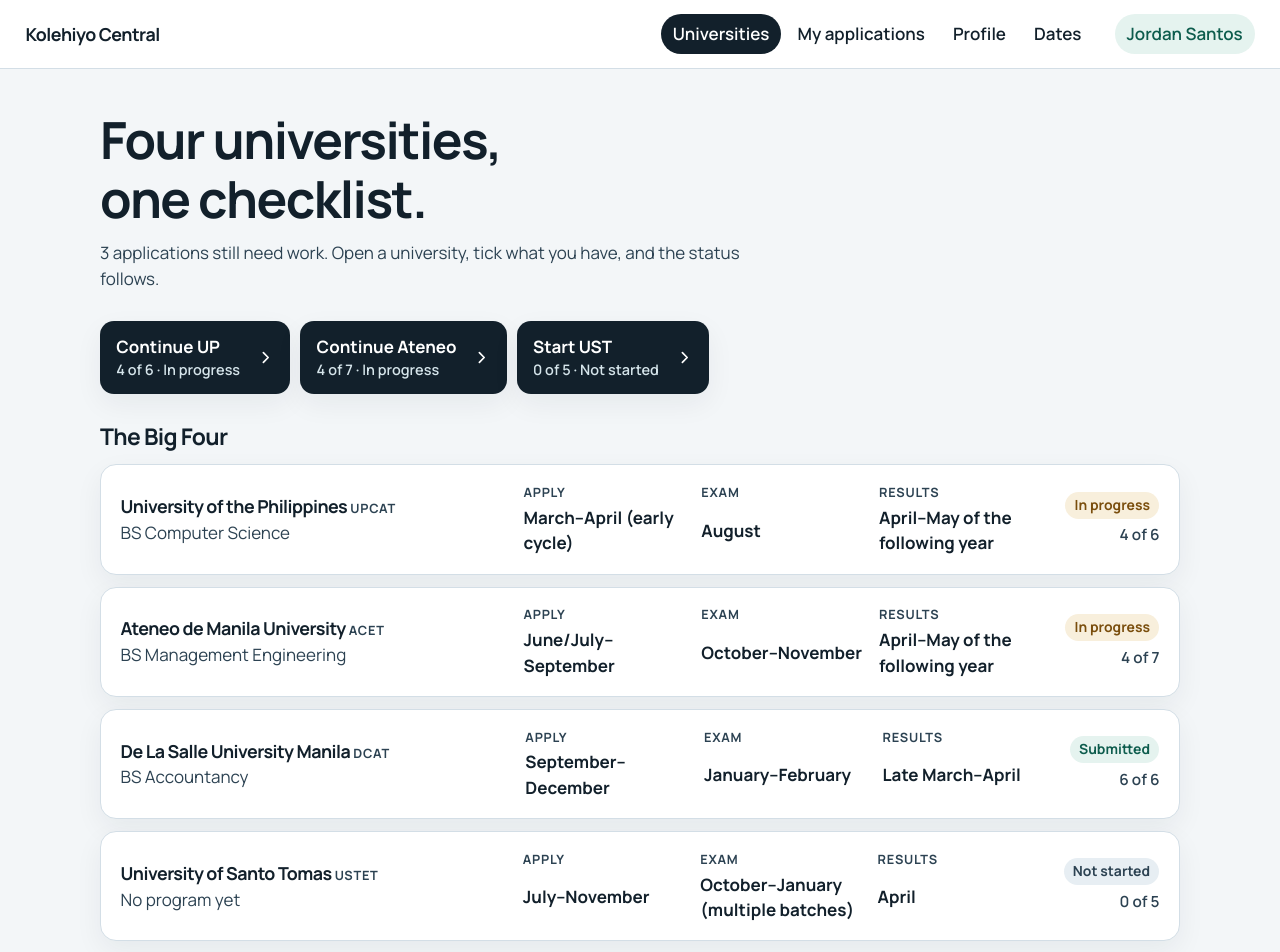
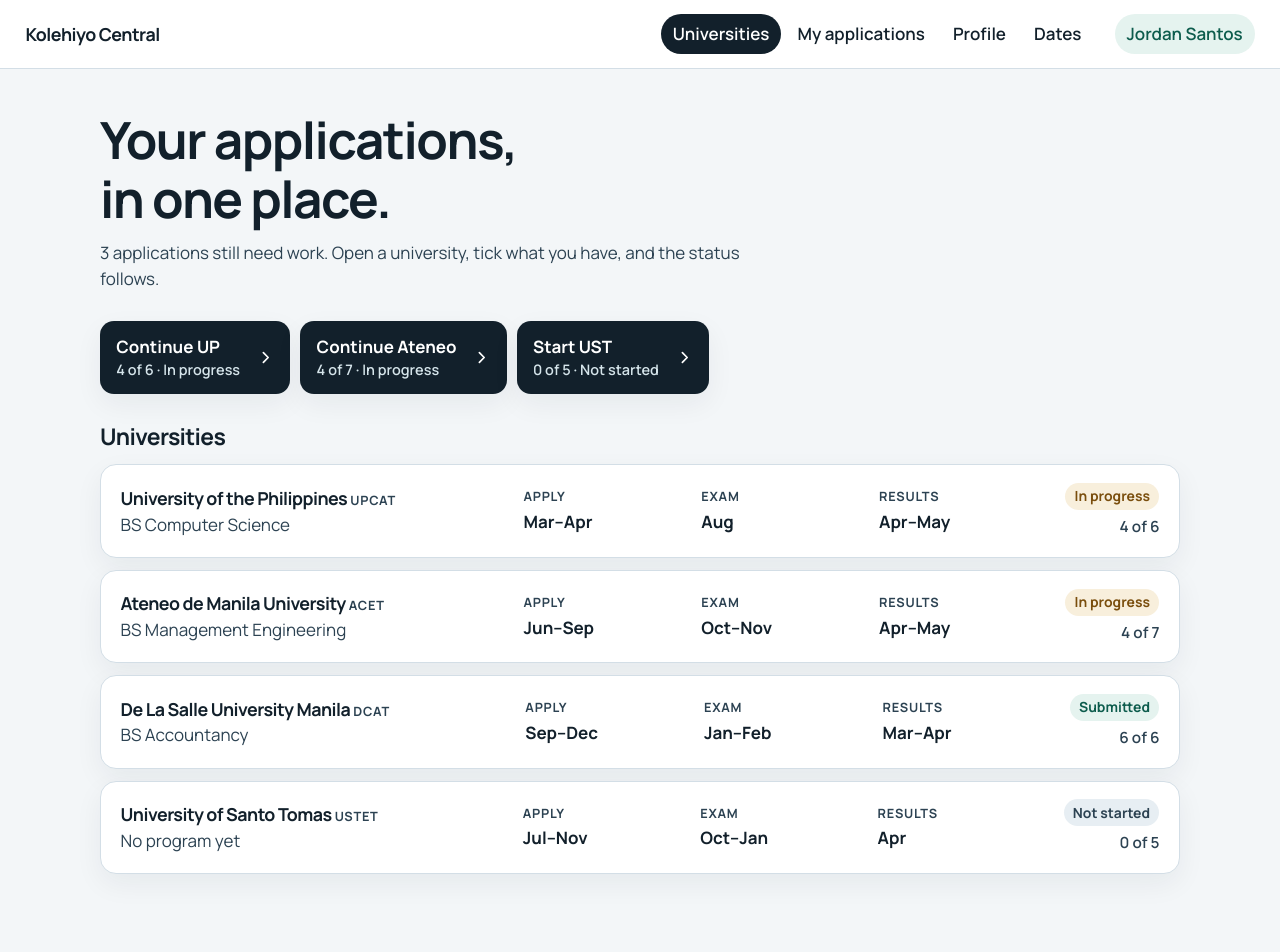
Before and after one commit to cassssy/KolehiyoCentral, a React (Vite) app: page / in a window 1280 px wide. Shown: the top 952 px of the page. Built offline with nearby package versions, Linux system fonts and the light colour scheme.

Commit message:
chore: keep the repository to application code
Drop the proposal, glossary, and demo notes. The app treats the four schools as sample data and shows short date ranges.

```diff
--- a/src/data.ts
+++ b/src/data.ts
@@ -56,14 +56,14 @@ export const universities: University[] = [
     shortName: "UP",
     name: "University of the Philippines",
     test: "UPCAT",
-    applicationPeriod: "March–April (early cycle)",
-    examDates: "August",
-    releaseOfResults: "April–May of the following year",
+    applicationPeriod: "Mar–Apr",
+    examDates: "Aug",
+    releaseOfResults: "Apr–May",
     intro:
       "The national university. This page shows freshman admission through the UPCAT, with degree programs from UP Diliman.",
     feeNote: "Filipino applicants pay no UPCAT fee.",
     rankingNote:
-      "The real UPCAT asks for two campuses and up to four programs per campus, in priority order. This demo keeps one choice: BS Computer Science at UP Diliman.",
+      "The UPCAT asks for two campuses and up to four programs per campus. This application lists one: BS Computer Science at UP Diliman.",
     chosenProgramId: "cs",
     initialDone: sharedDone,
     programs: [
@@ -102,9 +102,9 @@ export const universities: University[] = [
     shortName: "Ateneo",
     name: "Ateneo de Manila University",
     test: "ACET",
-    applicationPeriod: "June/July–September",
-    examDates: "October–November",
-    releaseOfResults: "April–May of the following year",
+    applicationPeriod: "Jun–Sep",
+    examDates: "Oct–Nov",
+    releaseOfResults: "Apr–May",
     intro:
       "Ateneo de Manila in Quezon City. Freshman applicants take the Ateneo College Entrance Test.",
     feeNote:
@@ -150,9 +150,9 @@ export const universities: University[] = [
     shortName: "DLSU",
     name: "De La Salle University Manila",
     test: "DCAT",
-    applicationPeriod: "September–December",
-    examDates: "January–February",
-    releaseOfResults: "Late March–April",
+    applicationPeriod: "Sep–Dec",
+    examDates: "Jan–Feb",
+    releaseOfResults: "Mar–Apr",
     intro:
       "De La Salle University on Taft Avenue, Manila. Freshman applicants take the DLSU College Admission Test.",
     feeNote:
@@ -199,9 +199,9 @@ export const universities: University[] = [
     shortName: "UST",
     name: "University of Santo Tomas",
     test: "USTET",
-    applicationPeriod: "July–November",
-    examDates: "October–January (multiple batches)",
-    releaseOfResults: "April",
+    applicationPeriod: "Jul–Nov",
+    examDates: "Oct–Jan",
+    releaseOfResults: "Apr",
     intro:
       "The University of Santo Tomas on España Boulevard, Manila. Freshman applicants take the UST Entrance Test.",
     feeNote:
--- a/src/index.css
+++ b/src/index.css
@@ -46,7 +46,7 @@ h1 {
 }
 
 .lead {
-  max-width: 14ch;
+  max-width: 18ch;
 }
 
 h2 {
--- a/src/screens/DirectoryPage.tsx
+++ b/src/screens/DirectoryPage.tsx
@@ -31,7 +31,7 @@ export function DirectoryPage() {
   return (
     <section>
       <header className="page-head">
-        <h1 className="lead">Four universities, one checklist.</h1>
+        <h1 className="lead">Your applications, in one place.</h1>
         <p>
           {open.length === 0
             ? "Every checklist is finished. Submitted means it is done here, not that the university has received it."
@@ -59,7 +59,7 @@ export function DirectoryPage() {
         </ul>
       ) : null}
 
-      <h2 className="section-title">The Big Four</h2>
+      <h2 className="section-title">Universities</h2>
       <ul className="directory">
         {rows.map((row) => (
           <li key={row.university.id}>
```
Also changed, not shown: 5 other files (tests, documents, lock files or other folders).
